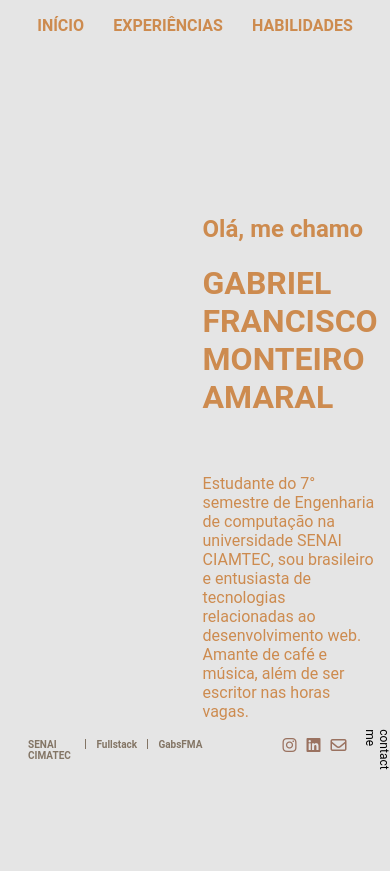
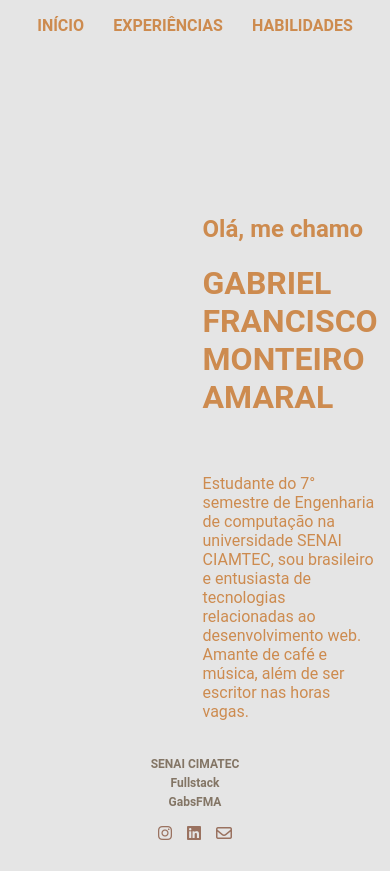
Before and after one commit to GabsFMA/Fullstack_Portfolio, a plain HTML site: page src/index.html in a window 390 px wide. Before the commit the page ends 844 px from the top, so only its background shows below. Drawn offline with Linux system fonts and the light colour scheme.

Commit message:
fix: footer responsiveness adjusted

```diff
--- a/src/styles/footer.css
+++ b/src/styles/footer.css
@@ -1,41 +1,72 @@
-.footer{
-    position: fixed;
-    bottom: 0;
+.footer {
     display: flex;
-    align-items: center ;
-    margin-bottom: 80px;
+    align-items: center;
+    justify-content: space-between;
+    flex-wrap: wrap;
     width: 100%;
-    justify-content: space-around;
+    padding: 20px 0;
 }
 
-.footer .references_container{
+.references_container {
     display: flex;
+    align-items: center;
     color: #837565;
-    font-size: 10px;
+    font-size: 12px;
     font-weight: bold;
     gap: 10px;
     margin-left: 20px;
 }
 
-.footer .references_container .divisor{
+.references_container .divisor {
     width: 2px;
     height: 10px;
     background-color: #837565;
 }
 
-.footer .socialnetwork_container{
+.socialnetwork_container {
     display: flex;
-    gap: 10px;
-    margin-left: 80px;
+    gap: 15px;
+    margin-right: 20px;
 }
 
-.footer .socialnetwork_container .socialnetwork_ancor{
+.socialnetwork_ancor {
     text-decoration: none;
     color: #9A7260;
+    font-size: 16px;
 }
 
-.footer .socialnetwork_container .contact{
-    rotate: 90deg;
+.contact {
     font-size: 12px;
-    font-weight: extra-light;
+    font-weight: lighter;
+    transform: rotate(90deg);
 }
+
+@media screen and (max-width: 768px) {
+    .footer {
+        flex-direction: column;
+        align-items: center;
+        text-align: center;
+        gap: 15px;
+    }
+
+    .references_container {
+        flex-direction: column;
+        margin-left: 0;
+        gap: 5px;
+    }
+
+    .divisor {
+        display: none;
+    }
+
+    .socialnetwork_container {
+        flex-direction: row;
+        justify-content: center;
+        margin-right: 0;
+    }
+
+    .contact {
+        display: none;
+    }
+
+}
```
